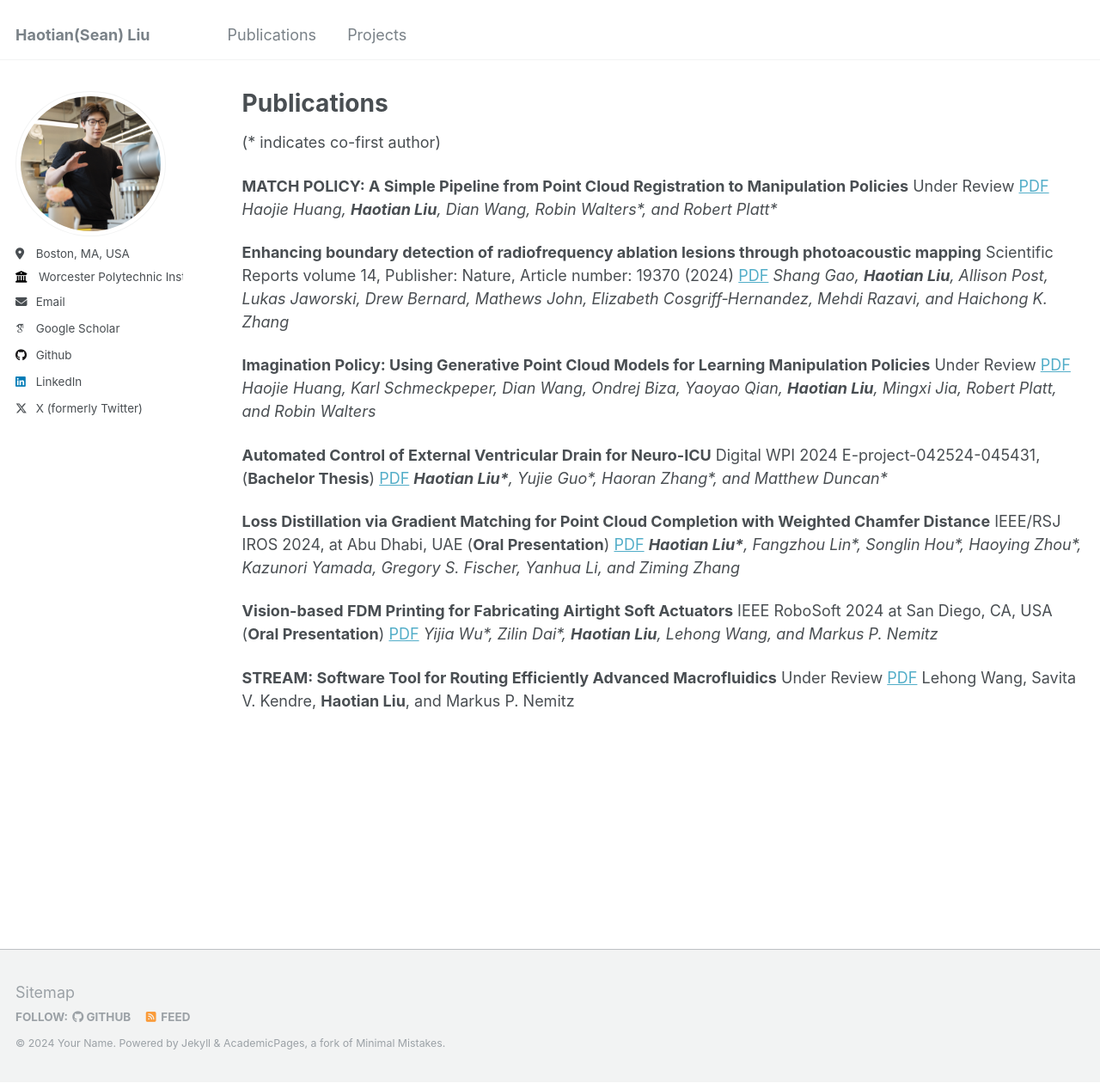
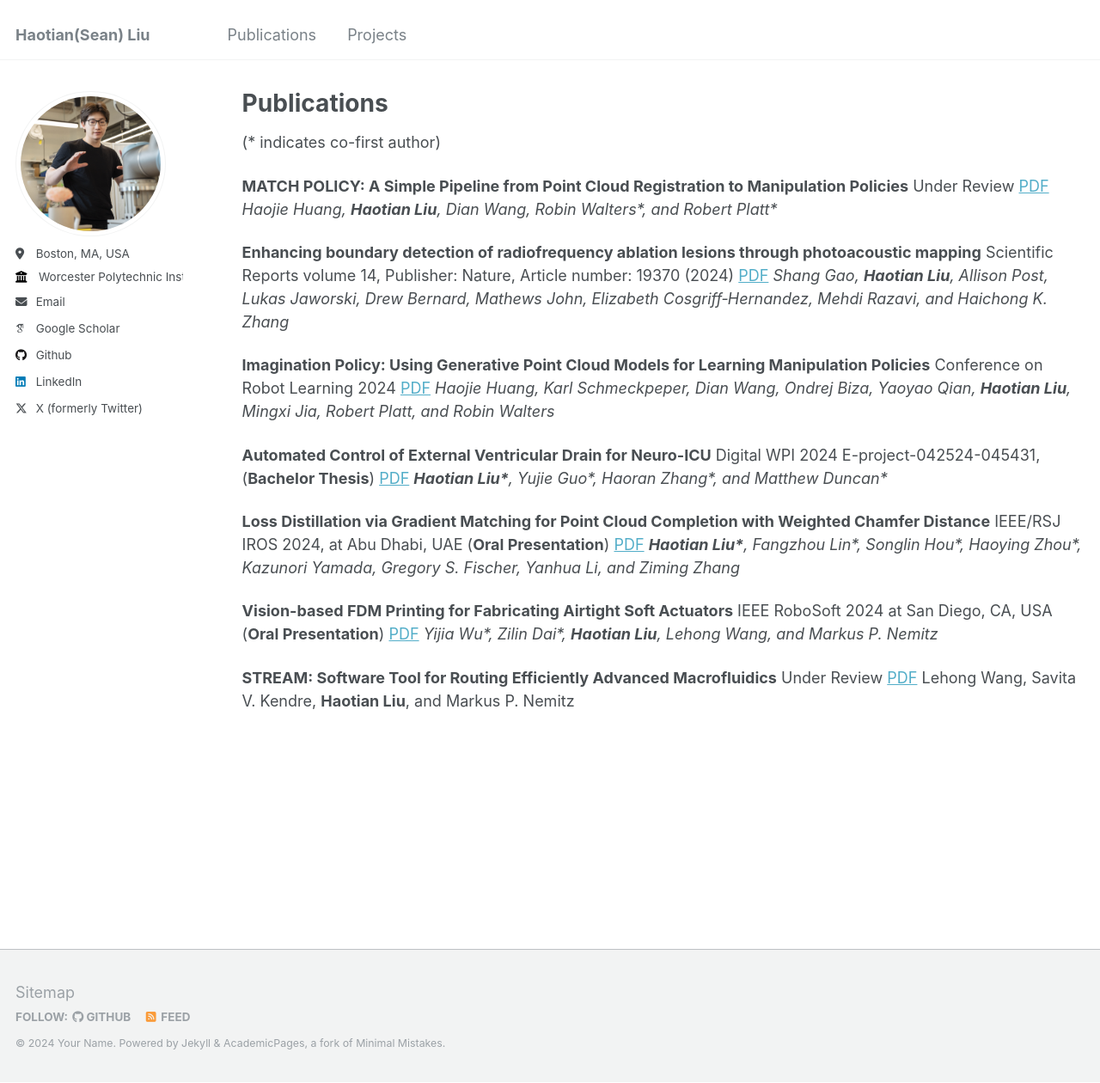
Before and after one commit to seanliu7081/seanliu7081.github.io, a Jekyll site: the page built from _pages/publications.md, in a window 1280 px wide and 1260 px high. Shown: the whole window at 86% size. Built offline with Jekyll 4.4.1, drawn with Linux system fonts in a browser that asks for light colours; some web fonts are replaced.

Commit message:
Update publications.md

```diff
--- a/_pages/publications.md
+++ b/_pages/publications.md
@@ -12,7 +12,7 @@ author_profile: true
 
 **Enhancing boundary detection of radiofrequency ablation lesions through photoacoustic mapping** Scientific Reports volume 14, Publisher: Nature, Article number: 19370 (2024) [PDF](https://www.nature.com/articles/s41598-024-68046-x) *Shang Gao, **Haotian Liu**, Allison Post, Lukas Jaworski, Drew Bernard, Mathews John, Elizabeth Cosgriff‑Hernandez, Mehdi Razavi, and Haichong K. Zhang*
 
-**Imagination Policy: Using Generative Point Cloud Models for Learning Manipulation Policies** Under Review [PDF](https://arxiv.org/abs/2406.11740) *Haojie Huang, Karl Schmeckpeper, Dian Wang, Ondrej Biza, Yaoyao Qian, **Haotian Liu**, Mingxi Jia, Robert Platt, and Robin Walters*
+**Imagination Policy: Using Generative Point Cloud Models for Learning Manipulation Policies** Conference on Robot Learning 2024 [PDF](https://arxiv.org/abs/2406.11740) *Haojie Huang, Karl Schmeckpeper, Dian Wang, Ondrej Biza, Yaoyao Qian, **Haotian Liu**, Mingxi Jia, Robert Platt, and Robin Walters*
 
 **Automated Control of External Ventricular Drain for Neuro-ICU** Digital WPI 2024 E-project-042524-045431, (**Bachelor Thesis**) [PDF](https://digital.wpi.edu/concern/student_works/gm80j077x?locale=en) ***Haotian Liu\***, Yujie Guo\*, Haoran Zhang\*, and Matthew Duncan\**
 
```
